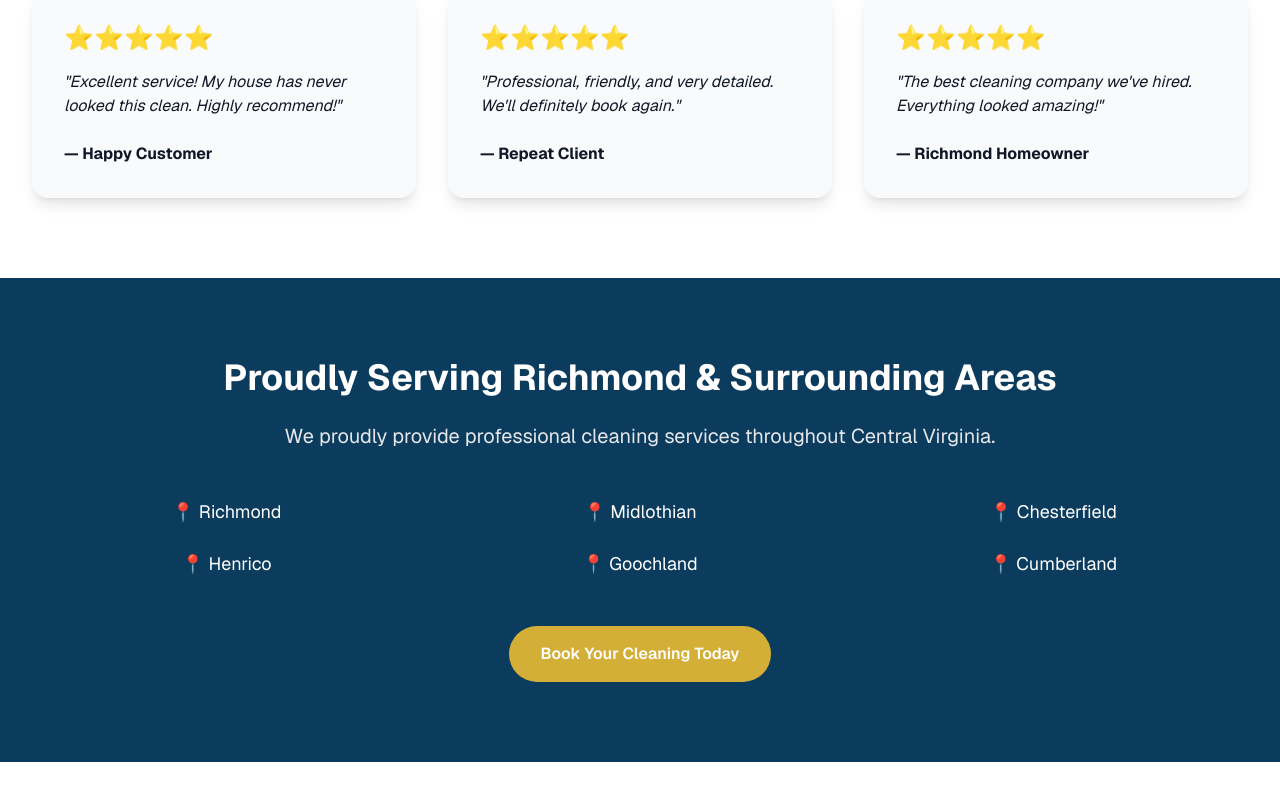
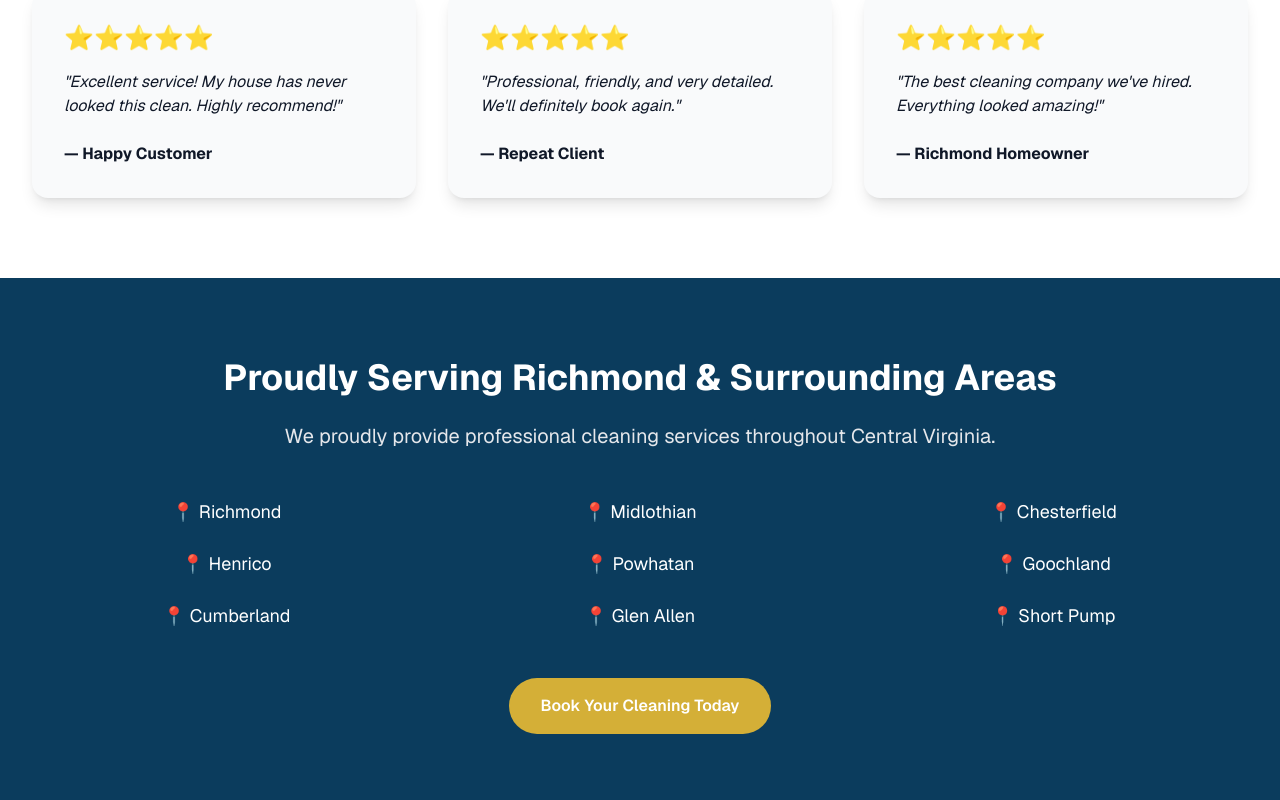
Before and after one commit to TheGleamCleanTeam/thegleamcleanteamllc-website, a Next.js app in the folder website/: page / in a window 1280 px wide. Shown: the part 3784-4584 px from the top of the page. Before the commit the page ends 4546 px from the top, so only its background shows below. Built offline with nearby package versions, Linux system fonts and the light colour scheme.

Commit message:
Update service areas

```diff
--- a/website/src/app/page.tsx
+++ b/website/src/app/page.tsx
@@ -344,11 +344,14 @@ export default function Home() {
           <div className="grid md:grid-cols-3 gap-6 mt-12 text-lg">
 
             <div>📍 Richmond</div>
-            <div>📍 Midlothian</div>
-            <div>📍 Chesterfield</div>
-            <div>📍 Henrico</div>
-            <div>📍 Goochland</div>
-            <div>📍 Cumberland</div>
+<div>📍 Midlothian</div>
+<div>📍 Chesterfield</div>
+<div>📍 Henrico</div>
+<div>📍 Powhatan</div>
+<div>📍 Goochland</div>
+<div>📍 Cumberland</div>
+<div>📍 Glen Allen</div>
+<div>📍 Short Pump</div>
 
           </div>
 
```
